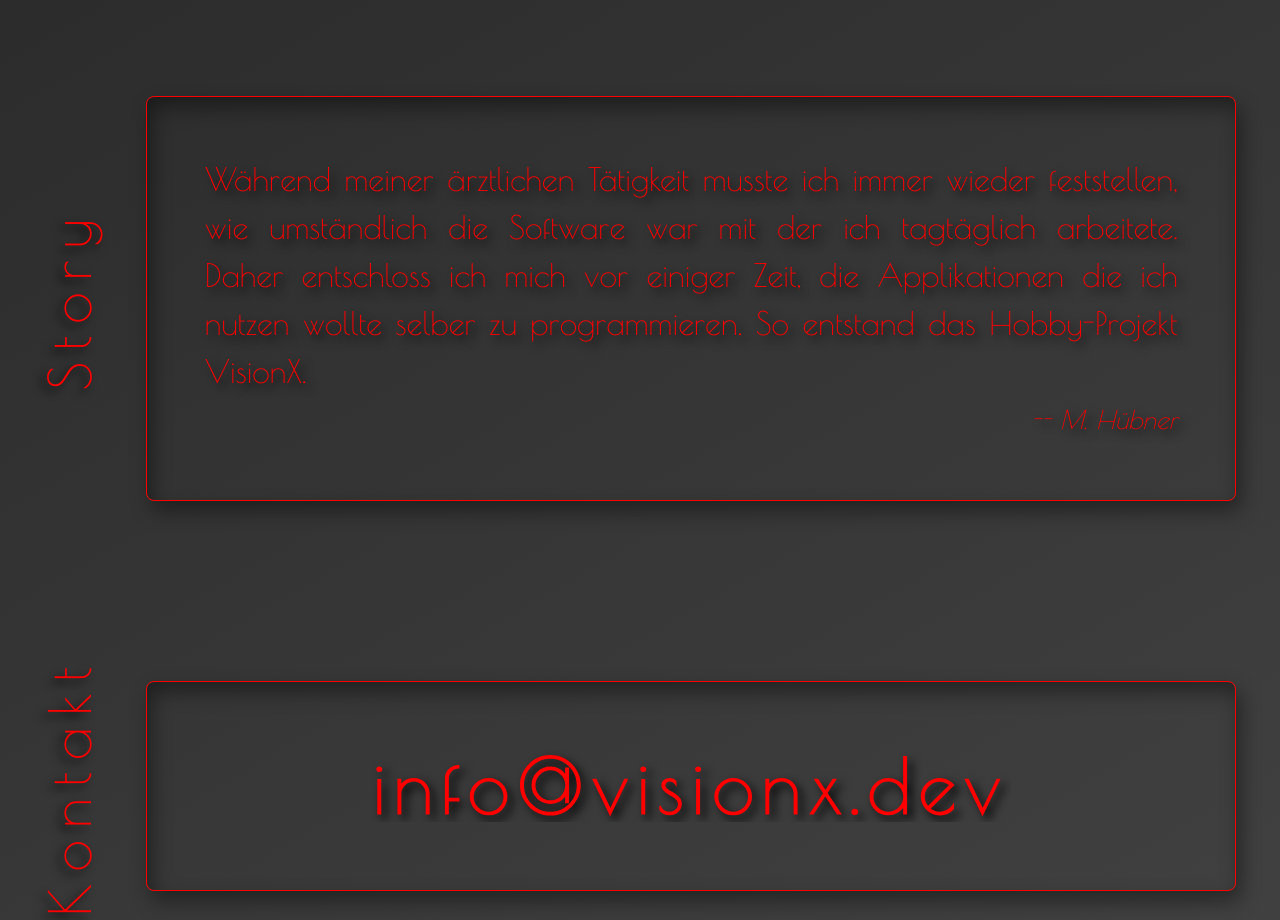
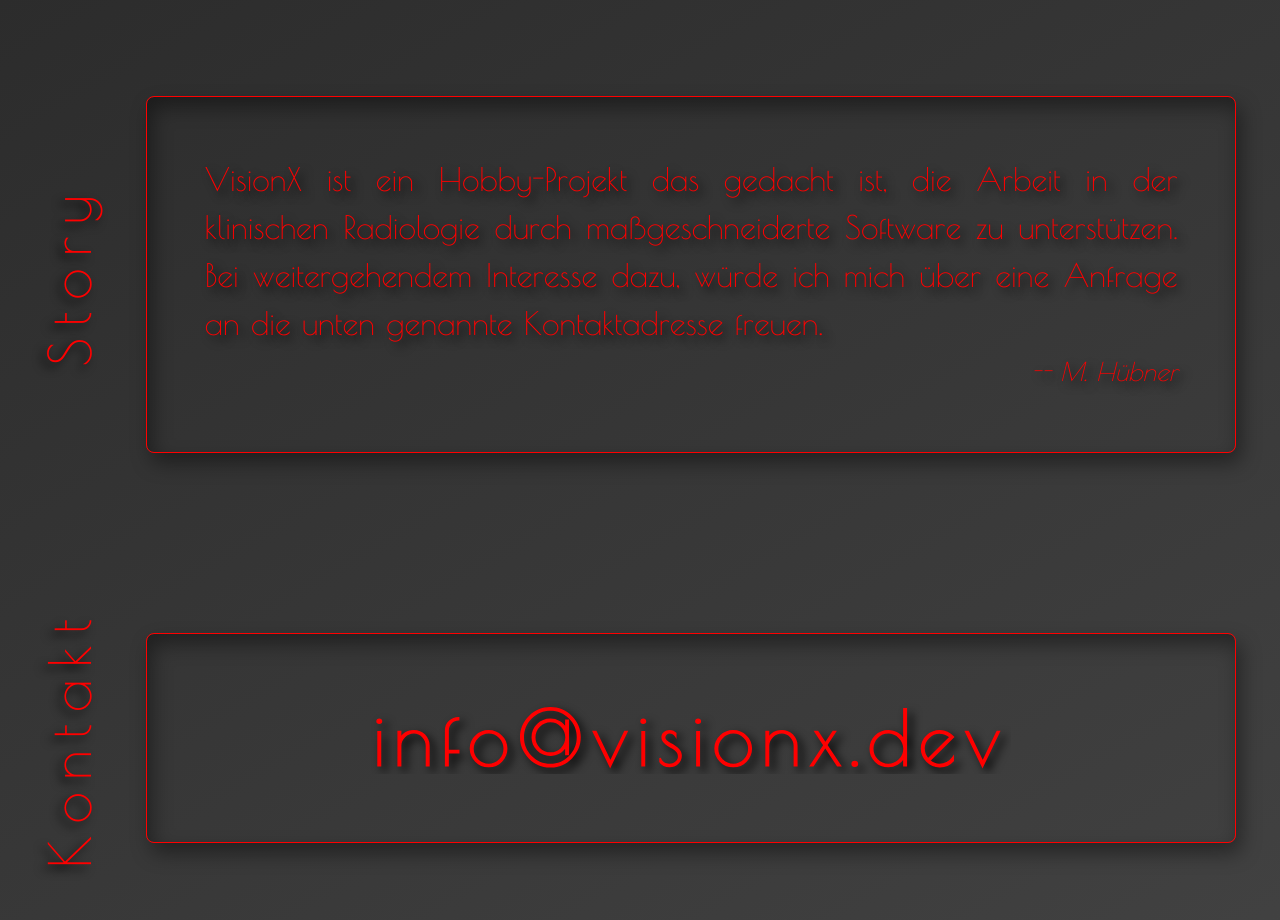
Before and after one commit to Stilbruch-Development/Stilbruch.dev, a React (Create React App) app in the folder client/: page / in a window 1280 px wide. Shown: the part 2440-3360 px from the top of the page. Built offline with nearby package versions, Linux system fonts and the light colour scheme.

Commit message:
change BoxS text

```diff
--- a/client/src/components/BoxS.js
+++ b/client/src/components/BoxS.js
@@ -57,7 +57,7 @@ export default function BoxS() {
       <FlexMainItem>
         <MainBox>
           {
-            "Während meiner ärztlichen Tätigkeit musste ich immer wieder feststellen, wie umständlich die Software war mit der ich tagtäglich arbeitete. Daher entschloss ich mich vor einiger Zeit, die Applikationen die ich nutzen wollte selber zu programmieren. So entstand das Hobby-Projekt VisionX."
+            "VisionX ist ein Hobby-Projekt das gedacht ist, die Arbeit in der klinischen Radiologie durch maßgeschneiderte Software zu unterstützen. Bei weitergehendem Interesse dazu, würde ich mich über eine Anfrage an die unten genannte Kontaktadresse freuen."
           }
           <Signature>-- M. Hübner</Signature>
         </MainBox>
```
